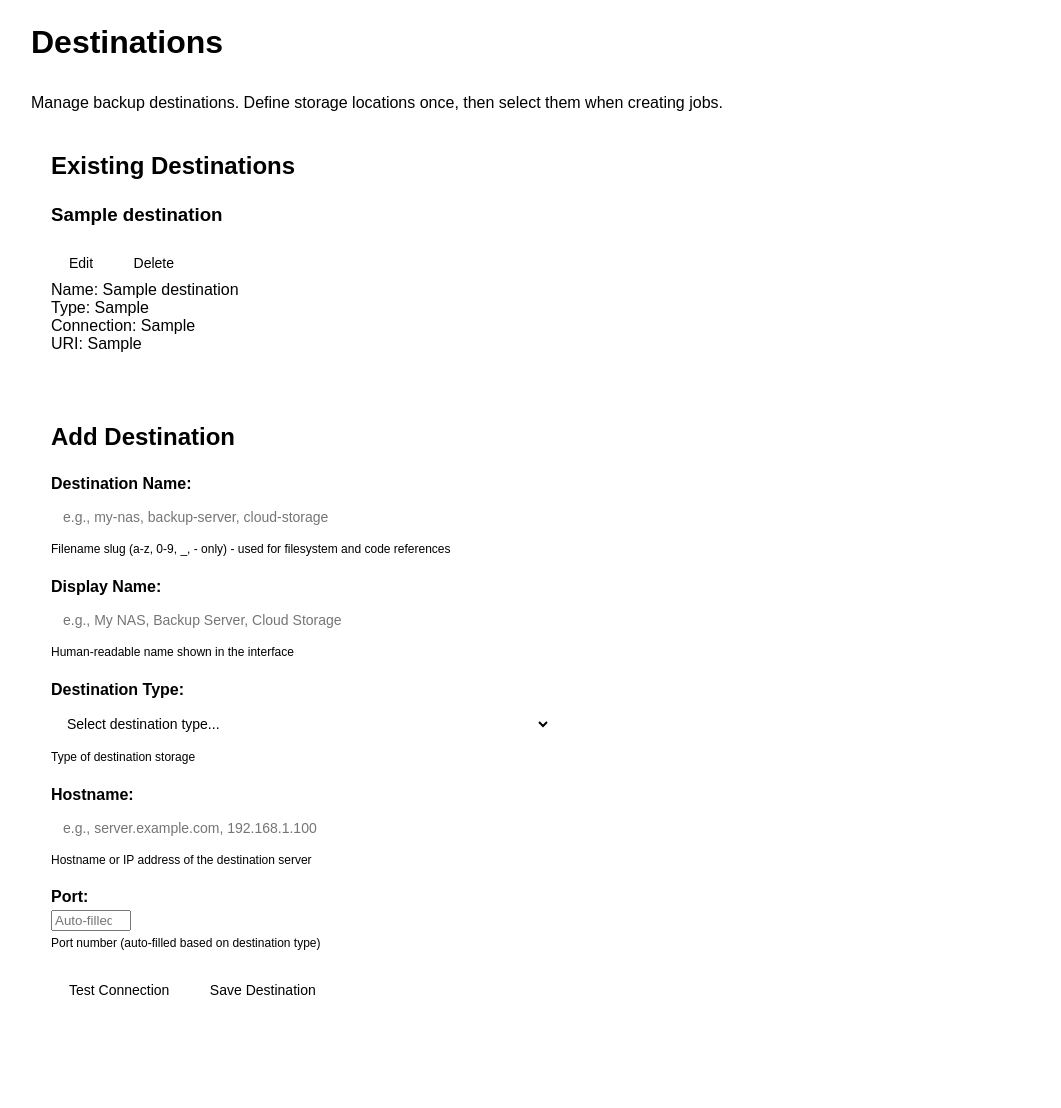
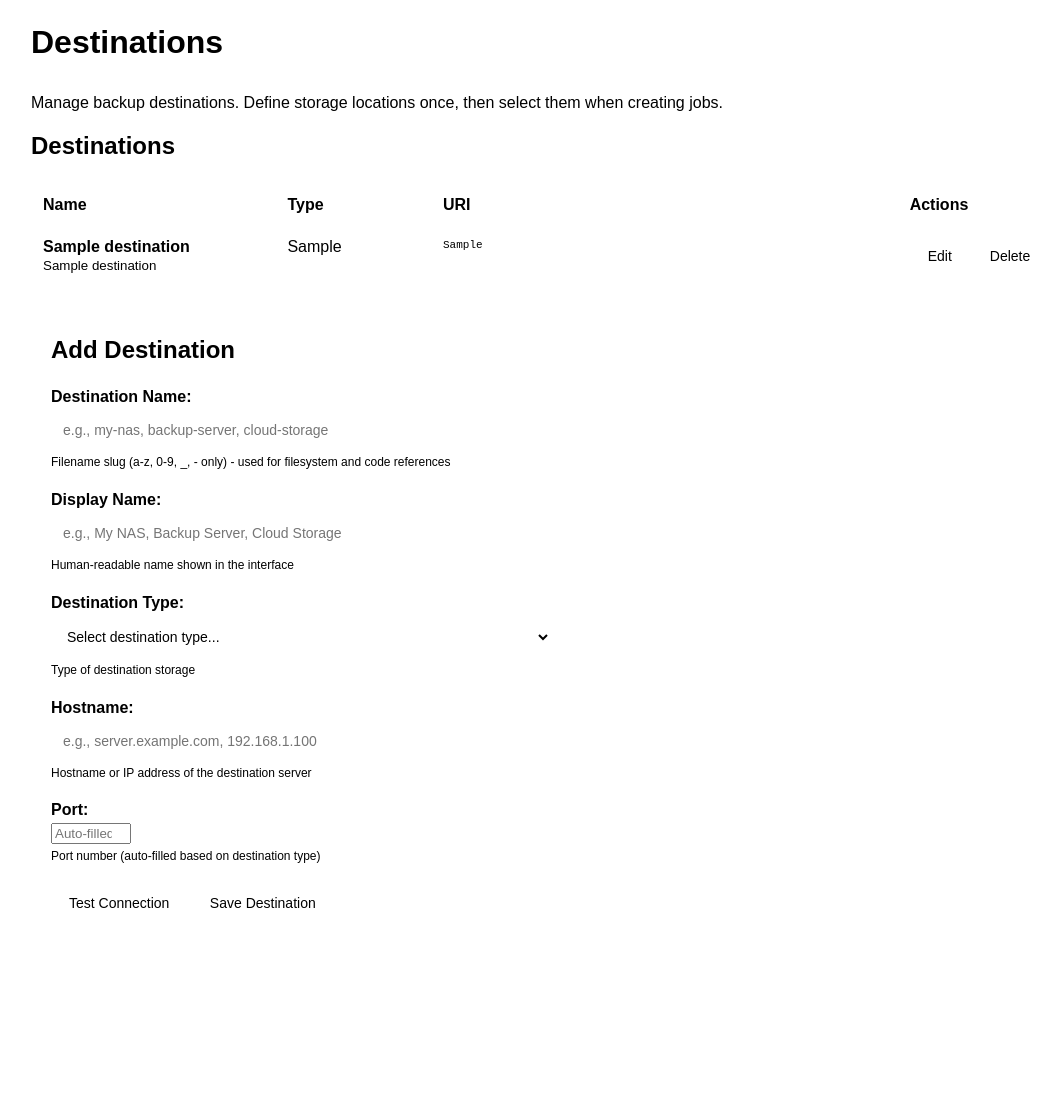
Before and after one commit to ja2ui0/highball, a Python web app: template templates/pages/destinations.html in a window 1280 px wide. Shown: the part 96-1204 px from the top of the page, without its empty margins (9-1070 px from the left). After the commit the page ends 1004 px from the top, so only its background shows below. Run offline with Jinja, Linux system fonts and the light colour scheme; the template is opened without the code that fills it: most values are stand-ins (such as "Sample title", 1, 10 or a date in 2020).

Commit message:
fix destination table

```diff
--- a/static/style.css
+++ b/static/style.css
@@ -320,6 +320,12 @@ tr:hover {
 .origin-table th:nth-child(3), .origin-table td:nth-child(3) { width: 15%; min-width: 100px; }
 .origin-table th:nth-child(4), .origin-table td:nth-child(4) { width: 15%; min-width: 100px; }
 .origin-table th:nth-child(5), .origin-table td:nth-child(5) { width: 30%; min-width: 250px; }
+
+/* Destination table layout - 4 columns (Name, Type, URI, Actions) */
+.destination-table th:nth-child(1), .destination-table td:nth-child(1) { width: 20%; min-width: 150px; }
+.destination-table th:nth-child(2), .destination-table td:nth-child(2) { width: 12%; min-width: 80px; }
+.destination-table th:nth-child(3), .destination-table td:nth-child(3) { width: 40%; min-width: 200px; word-break: break-all; }
+.destination-table th:nth-child(4), .destination-table td:nth-child(4) { width: 28%; min-width: 220px; }
 
 /* Monospace text - reusable */
 .monospace, .source-path {
--- a/templates/partials/destination_list.html
+++ b/templates/partials/destination_list.html
@@ -1,16 +1,20 @@
-<div class="section-container">
-    <h2 class="section-header">
-        Existing Destinations
-        {% if destinations|length == 0 %}
-        <span class="empty-state">(none configured)</span>
-        {% endif %}
-    </h2>
-
-    {% if destinations|length > 0 %}
-    <div class="list-container">
+<h2>Destinations</h2>
+<table class="job-table destination-table">
+    <tr>
+        <th>Name</th>
+        <th>Type</th>
+        <th>URI</th>
+        <th>Actions</th>
+    </tr>
+    {% if destinations %}
         {% for destination in destinations %}
-        {% include 'partials/destination_row.html' %}
+            {% include 'partials/destination_row.html' %}
         {% endfor %}
-    </div>
+    {% else %}
+        <tr>
+            <td colspan="4" class="empty-directory">
+                No destinations defined yet. Add your first destination below.
+            </td>
+        </tr>
     {% endif %}
-</div>
+</table>
--- a/templates/partials/destination_row.html
+++ b/templates/partials/destination_row.html
@@ -1,36 +1,16 @@
-<div class="list-row">
-    <div class="list-row-content">
-        <div class="list-row-header">
-            <h3>{{ destination.friendly_name }}</h3>
-            <div class="list-row-actions">
-                <a href="/dests/edit/{{ destination.name }}" class="button button-small button-secondary">Edit</a>
-                <form style="display: inline;" method="post" action="/dests/delete"
-                      hx-confirm="Are you sure you want to delete destination '{{ destination.friendly_name }}'?"
-                      hx-post="/dests/delete"
-                      hx-target="closest .list-row"
-                      hx-swap="outerHTML">
-                    <input type="hidden" name="name" value="{{ destination.name }}">
-                    <button type="submit" class="button button-small button-danger">Delete</button>
-                </form>
-            </div>
+<tr>
+    <td><strong>{{ destination.friendly_name }}</strong><br><small>{{ destination.name }}</small></td>
+    <td>{{ destination.type_display }}</td>
+    <td class="source-path mono">{{ destination.uri_display }}</td>
+    <td>
+        <div class="action-buttons">
+            <button onclick="editDestination('{{ destination.name }}')"
+                    class="button">Edit</button>
+            <button hx-post="/dests/delete"
+                    hx-vals='{"name": "{{ destination.name }}"}'
+                    hx-confirm="Are you sure you want to delete destination '{{ destination.friendly_name }}'? This action cannot be undone."
+                    hx-on::after-request="window.location.reload()"
+                    class="button button-danger">Delete</button>
         </div>
-        <div class="list-row-details">
-            <div class="detail-row">
-                <span class="detail-label">Name:</span>
-                <span class="detail-value">{{ destination.name }}</span>
-            </div>
-            <div class="detail-row">
-                <span class="detail-label">Type:</span>
-                <span class="detail-value">{{ destination.type_display }}</span>
-            </div>
-            <div class="detail-row">
-                <span class="detail-label">Connection:</span>
-                <span class="detail-value">{{ destination.connection_info }}</span>
-            </div>
-            <div class="detail-row">
-                <span class="detail-label">URI:</span>
-                <span class="detail-value mono">{{ destination.uri_display }}</span>
-            </div>
-        </div>
-    </div>
-</div>
+    </td>
+</tr>
```
Also changed, not shown: CLAUDE.md (+1 -25 lines), templates/partials/destination_preview.html (added, +27 -0 lines), templates/partials/restic_repository_test_result.html (added, +39 -0 lines).
